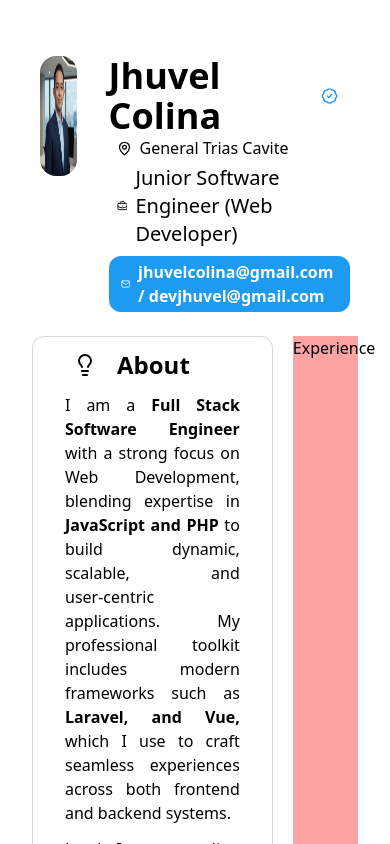
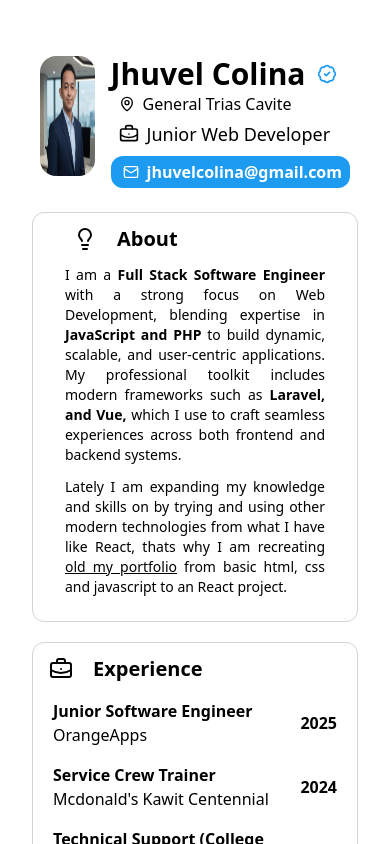
Before and after one commit to Dev-Jhuvel/jhuvel-react-portfolio, a React (Vite) app: page / in a window 390 px wide. Shown: the top 844 px of the page. Built offline with nearby package versions, Linux system fonts and the light colour scheme.

Commit message:
responsive for mibile

```diff
--- a/src/App.jsx
+++ b/src/App.jsx
@@ -11,7 +11,7 @@ function App() {
   return (
     <div className='w-full'>
         <Introduction/>
-        <div className='flex gap-5'>
+        <div className='flex gap-5 max-sm:flex-col'>
           <About />
           <Experience />
         </div>
--- a/src/components/About.jsx
+++ b/src/components/About.jsx
@@ -1,11 +1,13 @@
 import { Lightbulb } from "lucide-react";
+import { useState } from "react";
 
 function About() {
+  const [isHover, setIsHover] = useState(false);
   return (
-    <div className="w-[75%] border border-gray-300 rounded-xl py-3 px-8">
-      <h1 className="text-2xl font-bold text-left pl-2 flex items-center"><Lightbulb className="mr-5" /> About</h1>
-      <p className="text-justify my-3">I am a <strong>Full Stack Software Engineer</strong> with a strong focus on Web Development, blending expertise in <strong>JavaScript and PHP</strong> to build dynamic, scalable, and user‑centric applications. My professional toolkit includes modern frameworks such as <strong>Laravel, and Vue,</strong> which I use to craft seamless experiences across both frontend and backend systems.</p>
-      <p className="text-justify mb-3">Lately I am expanding my knowledge and skills on by trying and using other modern technologies from what I have like React, thats why I am recreating <a className="underline hover:text-red-blue" href="https://dev-jhuvel.github.io/" target="_blank">old my portfolio</a> from basic html, css and javascript to an React project.</p>
+    <div className="w-[75%] border border-gray-300 rounded-xl py-3 px-8 max-sm:w-full" onMouseOver={() => setIsHover(true)}  onMouseOut={() => setIsHover(false)}>
+      <h1 className="text-2xl font-bold text-left pl-2 flex items-center max-sm:text-xl"><Lightbulb className={`mr-5 rounded-full ${isHover ? 'bg-amber-400' : ''}`} /> About</h1>
+      <p className="text-base text-justify my-3 max-sm:text-sm">I am a <strong>Full Stack Software Engineer</strong> with a strong focus on Web Development, blending expertise in <strong>JavaScript and PHP</strong> to build dynamic, scalable, and user‑centric applications. My professional toolkit includes modern frameworks such as <strong>Laravel, and Vue,</strong> which I use to craft seamless experiences across both frontend and backend systems.</p>
+      <p className="text-base text-justify mb-3 max-sm:text-sm">Lately I am expanding my knowledge and skills on by trying and using other modern technologies from what I have like React, thats why I am recreating <a className="underline hover:text-red-blue" href="https://dev-jhuvel.github.io/" target="_blank">old my portfolio</a> from basic html, css and javascript to an React project.</p>
     </div>
   );
 }
--- a/src/components/Experience.jsx
+++ b/src/components/Experience.jsx
@@ -1,6 +1,27 @@
+import { BriefcaseBusiness, ChevronsLeftRightEllipsis, Hamburger, Handshake, Link, FileTypeCorner } from "lucide-react";
+import { useState } from "react";
+
 function Experience(){
-    return <div className="w-[20%] bg-red-300">
-        <h1>Experience</h1>
+    const experiences = [
+        {title : "Junior Software Engineer", company : "OrangeApps", year : 2025, icon: ChevronsLeftRightEllipsis},
+        {title : "Service Crew Trainer", company : "Mcdonald's Kawit Centennial", year : 2024, icon: Hamburger},
+        {title : "Technical Support (College OJT) ", company : "Municipality of Rosario Cavite", year : 2023, icon: Handshake},
+        {title : "Backlink Acquisition Strategist ", company : "Trafficbet", year : 2023, icon: Link},
+        {title : "Student Assistant (SHS OJT) ", company : "Datacom, Rosario Cavite", year : 2019, icon: FileTypeCorner},
+    ];
+    const [Icon, setIcon] = useState(BriefcaseBusiness);
+    return <div className="w-[30%] border border-gray-300 rounded-xl p-2 max-sm:w-full">
+        <h1 className="text-2xl font-bold text-left pl-2 flex items-center p-1 max-sm:text-xl"><Icon className="mr-5" />Experience</h1>
+        <ul className="list-none w-full">
+           {experiences.map((value, index) => (
+            <li className="font-bold text-xs flex justify-between text-left items-center my-2 hover:bg-gray-300 rounded-2xl px-3 py-1 cursor-pointer max-sm:text-base" key={index} onMouseOver={() => setIcon(value.icon)} onMouseOut={() => setIcon(BriefcaseBusiness)}>
+                <span>{value.title}
+                    <p className="font-normal">{value.company}</p>
+                </span>
+                <span className="text-right">{value.year}</span>
+            </li>
+           ))}
+        </ul>
     </div>
 }
 
--- a/src/components/Introduction.jsx
+++ b/src/components/Introduction.jsx
@@ -8,24 +8,23 @@ function Introduction() {
     const [profile, setProfile] = useState(profile_1);
   return (
     <div className="w-full flex rounded-xl px-2 py-1 my-5">
-      <div className="size-30 mr-8">
-        <img alt="" className="size-30 m-auto rounded-2xl transition duration-300 ease-in-out" src={profile} onMouseOver={() => setProfile(profile_2)} onMouseOut={() => setProfile(profile_1)} onClick={() => setProfile(profile_3)} />
+      <div className="size-35 mr-8 max-sm:size-30 max-sm:mr-4">
+        <img className="w-full h-full m-auto rounded-2xl transition duration-300 ease-in-out cursor-pointer" src={profile} onMouseOver={() => setProfile(profile_2)} onMouseOut={() => setProfile(profile_1)} onClick={() => setProfile(profile_3)} />
       </div>
       <div>
-        <h1 className="text-left font-bold text-4xl flex items-center">
-          Jhuvel Colina{" "}
-          <BadgeCheck color="#1d9bf0" size={20} className="mx-3" />
+        <h1 className="text-left font-bold text-4xl flex items-center max-sm:text-3xl">
+          Jhuvel Colina
+          <BadgeCheck color="#1d9bf0" className="mx-3 size-5" />
         </h1>
-        <p className="text-left flex items-center">
-          <MapPin size={15} className="mx-2" /> General Trias Cavite
+        <p className="text-left flex items-center max-sm:text-base">
+          <MapPin className="mx-2 size-5 max-sm:size-4" /> General Trias Cavite
         </p>
-        <p className="text-left text-xl flex items-center mt-1 mb-2">
-          <BriefcaseBusiness size={20} className="mx-2" /> Junior Software
-          Engineer (Web Developer)
+        <p className="text-left text-xl flex items-center mt-1 mb-2 max-sm:text-lg">
+          <BriefcaseBusiness className="mx-2 size-6 max-sm:size-5" /> Junior Web Developer
         </p>
-        <p className="text-left flex items-center px-2 py-1 rounded-xl bg-[#1d9bf0] text-white font-bold">
-          <Mail size={18} className="mr-2 ml-1" /> jhuvelcolina@gmail.com /
-          devjhuvel@gmail.com
+        <p className="text-left flex items-center px-2 py-1 rounded-xl bg-[#1d9bf0] text-white font-bold hover:bg-gray-300 hover:text-black">
+          <Mail className="mr-2 ml-1 size-5 max-sm:size-4" /> jhuvelcolina@gmail.com
+          <span className="max-sm:hidden"> / devjhuvel@gmail.com</span>
         </p>
       </div>
     </div>
```
